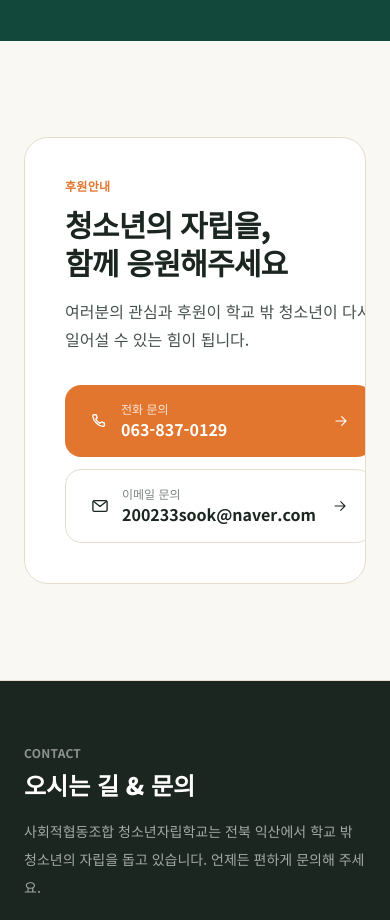
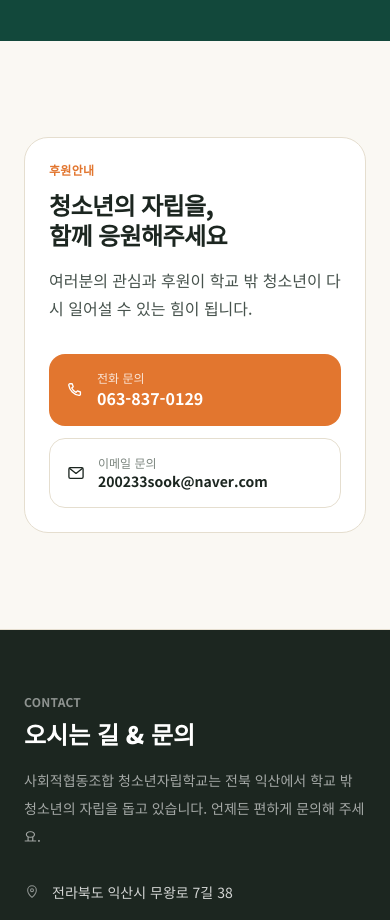
Before and after one commit to frontierverse/youthschool, a Next.js app: page / in a window 390 px wide. Shown: the part 3300-4220 px from the top of the page. Built offline with nearby package versions, Linux system fonts and the light colour scheme.

Commit message:
Improve mobile content overflow handling

```diff
--- a/src/app/data-room/[category]/[id]/page.tsx
+++ b/src/app/data-room/[category]/[id]/page.tsx
@@ -95,11 +95,11 @@ export default async function ResourcePostPage({ params }: { params: Promise<Par
                     target="_blank"
                     rel="noopener noreferrer"
                     download={file.fileName}
-                    className="flex items-center gap-2 text-sm font-medium text-ink hover:text-primary"
+                    className="flex min-w-0 items-center gap-2 text-sm font-medium text-ink hover:text-primary"
                   >
                     <IconPaperclip className="h-4 w-4 shrink-0 text-muted" />
-                    {file.fileName}
-                    <span className="text-xs font-normal text-muted">
+                    <span className="min-w-0 break-all">{file.fileName}</span>
+                    <span className="shrink-0 text-xs font-normal text-muted">
                       ({formatFileSize(file.size)})
                     </span>
                   </a>
@@ -116,9 +116,9 @@ export default async function ResourcePostPage({ params }: { params: Promise<Par
             </p>
             <ul className="mt-3 space-y-2">
               {missingLegacyAttachments.map((file) => (
-                <li key={file} className="flex items-center gap-2 text-sm font-medium text-muted">
+                <li key={file} className="flex min-w-0 items-center gap-2 text-sm font-medium text-muted">
                   <IconPaperclip className="h-4 w-4 shrink-0 text-muted" />
-                  {file}
+                  <span className="min-w-0 break-all">{file}</span>
                 </li>
               ))}
             </ul>
--- a/src/app/page.tsx
+++ b/src/app/page.tsx
@@ -295,12 +295,12 @@ export default function Home() {
       {/* Donate */}
       <section id="donate" className="mx-auto max-w-6xl px-6 py-24">
         <div className="overflow-hidden rounded-3xl border border-line bg-surface">
-          <div className="grid gap-8 p-10 sm:p-14 lg:grid-cols-[1.1fr_0.9fr] lg:items-center">
+          <div className="grid gap-8 p-6 sm:p-14 lg:grid-cols-[1.1fr_0.9fr] lg:items-center">
             <div>
               <p className="text-xs font-semibold tracking-wide text-accent">
                 후원안내
               </p>
-              <h2 className="mt-3 text-3xl font-black leading-tight tracking-tight text-ink">
+              <h2 className="mt-3 text-2xl font-black leading-tight tracking-tight text-ink sm:text-3xl">
                 청소년의 자립을,
                 <br />
                 함께 응원해주세요
@@ -314,9 +314,9 @@ export default function Home() {
             <div className="flex flex-col gap-3">
               <a
                 href="tel:063-837-0129"
-                className="flex items-center justify-between gap-4 rounded-2xl bg-accent px-6 py-4 text-white transition-colors hover:bg-accent-dark"
+                className="flex items-center gap-3 rounded-2xl bg-accent px-4 py-4 text-white transition-colors hover:bg-accent-dark sm:justify-between sm:gap-4 sm:px-6"
               >
-                <span className="flex items-center gap-3">
+                <span className="flex min-w-0 items-center gap-3">
                   <IconPhone className="h-5 w-5" />
                   <span>
                     <span className="block text-xs font-medium text-white/80">
@@ -327,24 +327,24 @@ export default function Home() {
                     </span>
                   </span>
                 </span>
-                <IconArrowRight className="h-4 w-4" />
+                <IconArrowRight className="hidden h-4 w-4 sm:block" />
               </a>
               <a
                 href="mailto:200233sook@naver.com"
-                className="flex items-center justify-between gap-4 rounded-2xl border border-line px-6 py-4 text-ink transition-colors hover:border-primary hover:text-primary"
+                className="flex items-center gap-3 rounded-2xl border border-line px-4 py-4 text-ink transition-colors hover:border-primary hover:text-primary sm:justify-between sm:gap-4 sm:px-6"
               >
-                <span className="flex items-center gap-3">
-                  <IconMail className="h-5 w-5" />
-                  <span>
+                <span className="flex min-w-0 items-center gap-3">
+                  <IconMail className="h-5 w-5 shrink-0" />
+                  <span className="min-w-0">
                     <span className="block text-xs font-medium text-muted">
                       이메일 문의
                     </span>
-                    <span className="block text-base font-bold">
+                    <span className="block break-all text-sm font-bold sm:text-base">
                       200233sook@naver.com
                     </span>
                   </span>
                 </span>
-                <IconArrowRight className="h-4 w-4" />
+                <IconArrowRight className="hidden h-4 w-4 sm:block" />
               </a>
             </div>
           </div>
--- a/src/components/ResourceBoard.tsx
+++ b/src/components/ResourceBoard.tsx
@@ -63,9 +63,9 @@ export default function ResourceBoard({ categories }: { categories: BoardCategor
               <li key={post.id} className="border-b border-line">
                 <Link
                   href={`/data-room/${active.id}/${post.id}`}
-                  className="group flex items-center justify-between gap-6 py-4 transition-colors"
+                  className="group flex min-w-0 items-center justify-between gap-4 py-4 transition-colors sm:gap-6"
                 >
-                  <span className="flex items-center gap-2 text-sm font-medium leading-6 text-ink group-hover:text-primary sm:text-base">
+                  <span className="min-w-0 text-sm font-medium leading-6 text-ink group-hover:text-primary sm:text-base">
                     {post.title}
                   </span>
                   <span className="flex shrink-0 items-center gap-2 text-sm text-muted">
```
